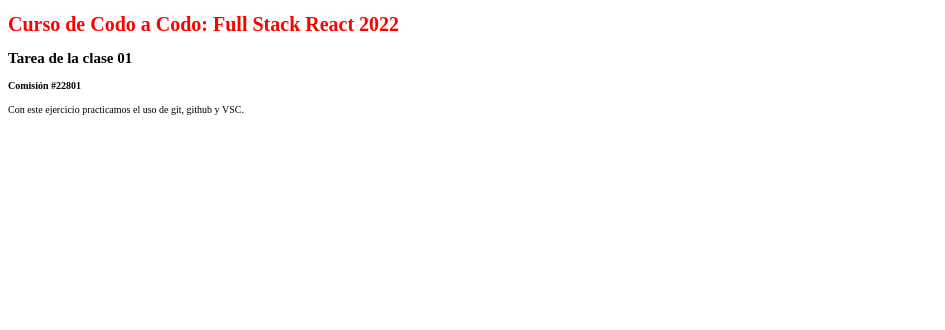
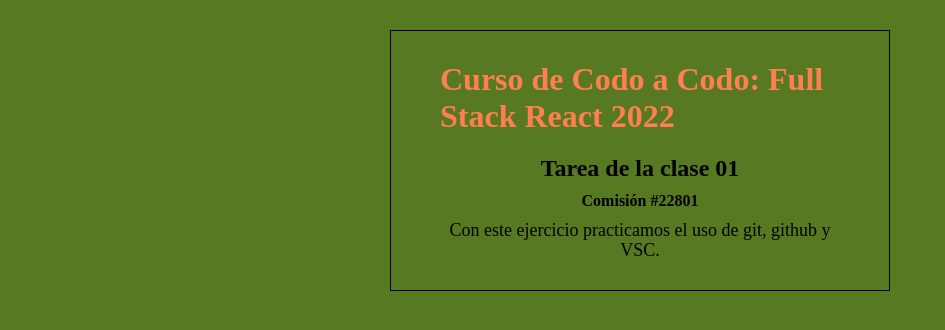
Before and after one commit to FacundoNieto/htmlBasico, a plain HTML site: page index.html in a window 1280 px wide. Shown: the whole page, without its empty margins (0-945 px from the left). Drawn offline with Linux system fonts and the light colour scheme.

Commit message:
se editaron los archivos .html y .css

```diff
--- a/index.html
+++ b/index.html
@@ -8,13 +8,15 @@
     <title>Clase01 | CaC React Full Stack</title>
 </head>
 <body>
-  <div>
+  <div class = "contendor">
     <h1>Curso de Codo a Codo: Full Stack React 2022</h1>
-    <h2>Tarea de la clase 01</h2>
-    <h4>Comisión #22801</h4>
-    <p>
-      Con este ejercicio practicamos el uso de git, github y VSC.
-    </p>
+    <div class = "subelementos">
+      <h2>Tarea de la clase 01</h2>
+      <h4>Comisión #22801</h4>
+      <p>
+        Con este ejercicio practicamos el uso de git, github y VSC.
+      </p>
+    </div>
   </div>
 </body>
 </html>
--- a/style.css
+++ b/style.css
@@ -1,12 +1,43 @@
-/* *{
+*{
   margin: 0%;
   padding: 0;
   box-sizing: border-box;
-} */
+}
 
 html{
   font-size: 62.5%;
 }
+body{
+  background-color: rgb(86, 121, 33);
+}
 h1{
-  color: red;
+  color:coral;
+  width: 40rem;
+  margin: 2rem auto;
 }
+
+.contendor{
+  width: 50rem;
+  min-height: 25rem;
+  border: solid 1px black;
+  margin: 3rem auto;
+  padding: 1rem;
+  font-size: 1.6rem;
+}
+.subelementos{
+  width: 40rem;
+  margin: 2rem auto;
+  text-align: center;
+}
+
+.subelementos h4{
+  margin-top: 1rem;
+}
+
+.subelementos p{
+  height: 4rem;
+  margin-top: 1rem;
+  text-align: center;
+  font-size: 1.8rem;
+  line-height: 2rem;
+}
```
